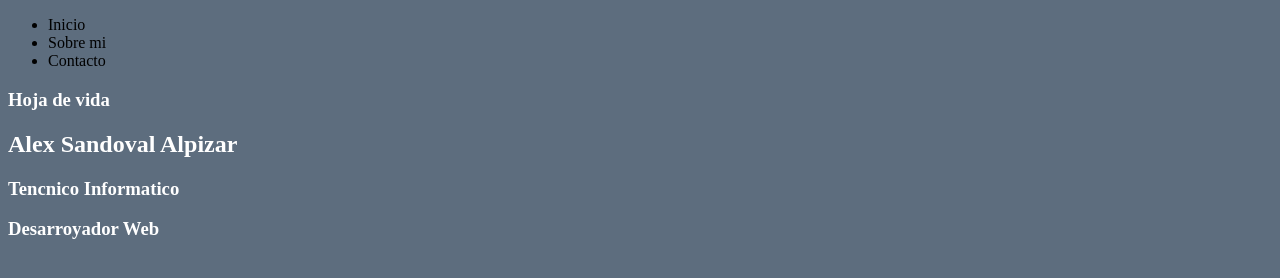
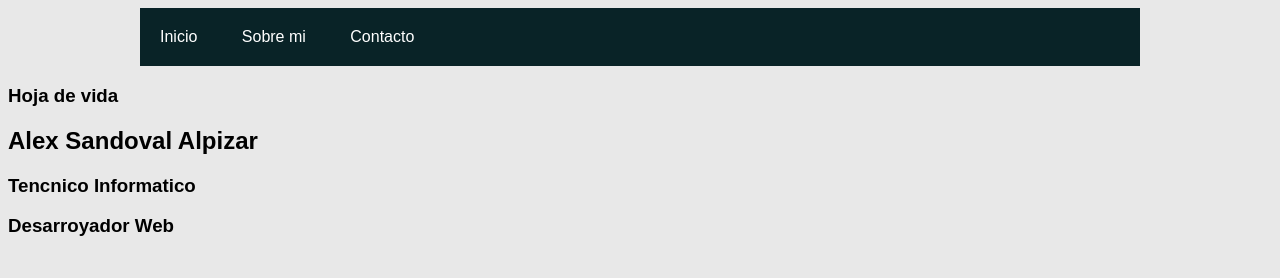
Before and after one commit to alex2910cr/alex2910cr.github.io, a plain HTML site: page index.html in a window 1280 px wide. Drawn offline with Linux system fonts and the light colour scheme.

Commit message:
Update 0.0.4

```diff
--- a/Styles/estilos.css
+++ b/Styles/estilos.css
@@ -1,12 +1,27 @@
 body{
-    background: #5D6D7E;
+    font-family: Arial, Helvetica;
+    background: #e8e8e8;
+}
+.menu{
+    list-style: none;
+    padding: 0;
+    background: #092327;
+    width: 90%;
+    max-width: 1000px;
+    margin: auto;
+}
+.menu li a{
+    text-decoration: none;
+    color: white;
+    padding: 20px;
+    display: block;
 }
 
-h1,h2,h3 {
-font-style: arial;
-color: white;
+.menu li{
+    display: inline-block;
+    text-align: center;
 }
 
-div title{
-color: #F08080;
+.menu li a:hover{
+    background: #ef8354;
 }
--- a/index.html
+++ b/index.html
@@ -11,7 +11,7 @@
     </head>
     <body>
         <nav>
-            <ul>
+            <ul class="menu">
                 <li><a>Inicio</a></li>
                 <li><a>Sobre mi</a></li>
                 <li><a>Contacto</a></li>
```
